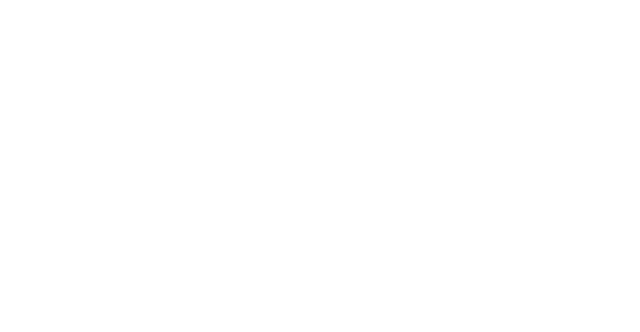
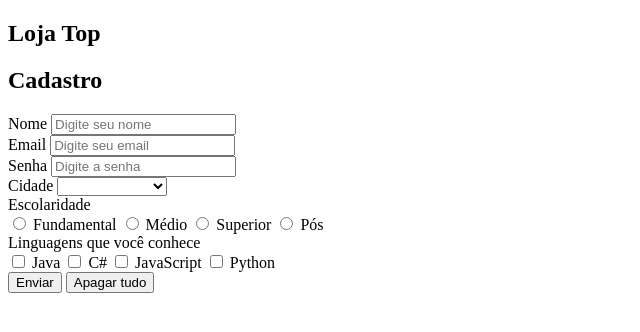
Before and after one commit to webandrade/FDM, a plain HTML site: page curso-aulas/aula-primeiras-tags/aula-formularios/index.html in a window 1280 px wide. Shown: the whole page, without its empty margins (0-640 px from the left). Drawn offline with Linux system fonts and the light colour scheme.

Commit message:
02-08 Formulários PARTE 1 e 2

```diff
--- a/curso-aulas/aula-primeiras-tags/aula-formularios/index.html
+++ b/curso-aulas/aula-primeiras-tags/aula-formularios/index.html
@@ -6,5 +6,84 @@
     <meta name="viewport" content="width=device-width, initial-scale=1.0" />
     <title>Document</title>
   </head>
-  <body></body>
+  <body>
+    <header>
+      <nav>
+        <h1>Loja Top</h1>
+      </nav>
+    </header>
+    <main>
+      <section>
+        <h2>Cadastro</h2>
+        <form action="thanks.html">
+          <div>
+            <label for="ctrl-name">Nome</label>
+            <input
+              id="ctrl-name"
+              name="name"
+              type="text"
+              placeholder="Digite seu nome"
+            />
+          </div>
+          <div>
+            <label for="ctrl-email">Email</label>
+            <input
+              id="ctrl-email"
+              name="email"
+              type="email"
+              placeholder="Digite seu email"
+            />
+          </div>
+          <div>
+            <label for="ctrl-password">Senha</label>
+            <input
+              id="ctrl-password"
+              name="password"
+              type="password"
+              placeholder="Digite a senha"
+            />
+          </div>
+
+          <div>
+            <label for="ctrl-city">Cidade</label>
+            <select name="city" id="ctrl-city">
+              <option value="0"></option>
+              <option value="1">São Paulo</option>
+              <option value="2">Belo Horizonte</option>
+              <option value="3">Recife</option>
+              <option value="4">Porto Alegre</option>
+            </select>
+            <div>
+              <label for="ctrl-level">Escolaridade</label>
+              <div>
+                <input type="radio" name="level" id="ctrl-leve-1" />
+                <label for="ctrl-level-1">Fundamental</label>
+                <input type="radio" name="level" id="ctrl-leve-2" />
+                <label for="ctrl-level-2">Médio</label>
+                <input type="radio" name="level" id="ctrl-leve-3" />
+                <label for="ctrl-level-3">Superior</label>
+                <input type="radio" name="level" id="ctrl-leve-4" />
+                <label for="ctrl-level-4">Pós</label>
+              </div>
+            </div>
+            <div>
+              <label for="ctrl-languages">Linguagens que você conhece</label>
+              <div id="ctrl-languages">
+                <input id="ctrl-languages-java" name="language1" type="checkbox"/>
+                <label for="ctrl-language-java">Java</label>
+                <input id="ctrl-languages-csharp" name="language2" type="checkbox"/>
+                <label for="ctrl-language-csharp">C#</label>
+                <input id="ctrl-languages-js" name="language3" type="checkbox"/>
+                <label for="ctrl-language-js">JavaScript</label>
+                <input id="ctrl-languages-python" name="language4" type="checkbox"/>
+                <label for="ctrl-language-python">Python</label>
+              </div>
+            </div>
+          </div>
+          <input type="submit" value="Enviar" />
+          <input type="reset" value="Apagar tudo" />
+        </form>
+      </section>
+    </main>
+  </body>
 </html>
```
Also changed, not shown: curso-aulas/aula-primeiras-tags/aula-formularios/thanks.html (added, +12 -0 lines).
